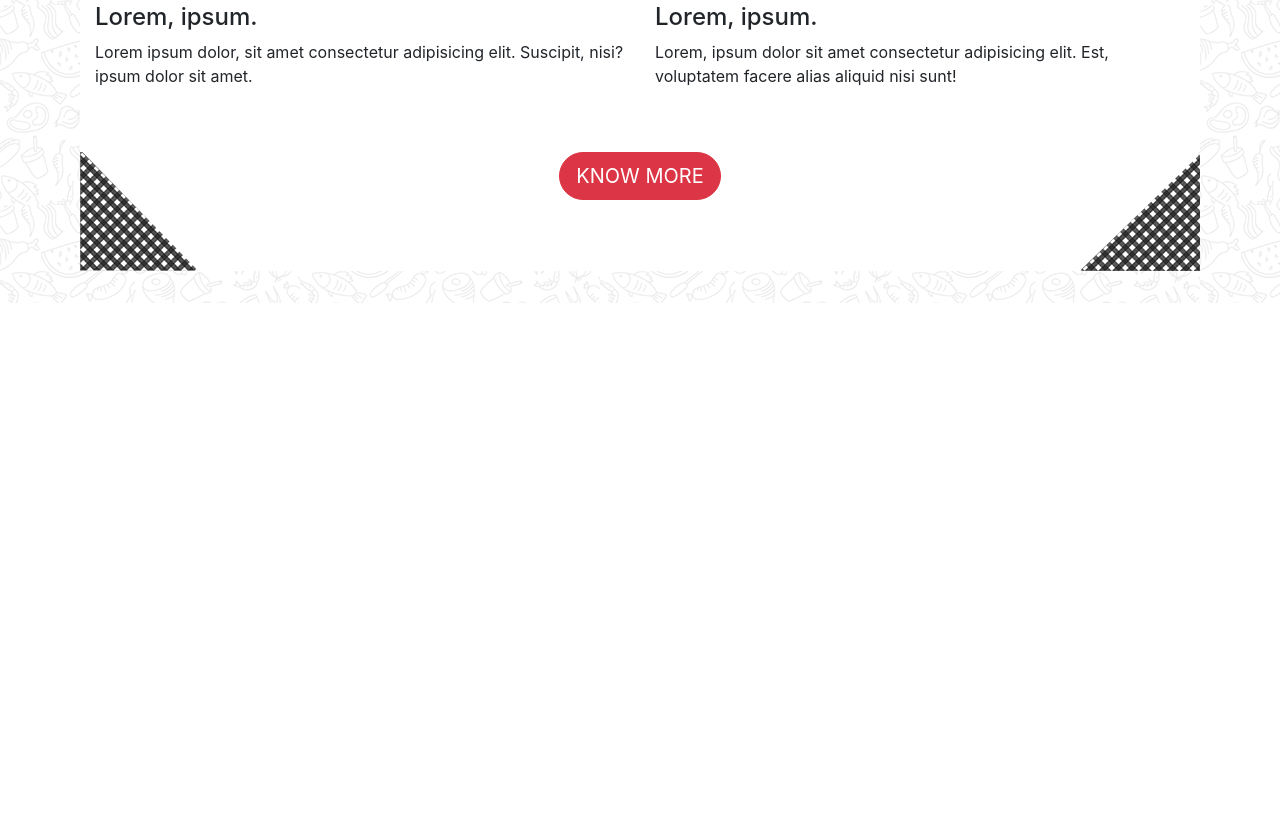
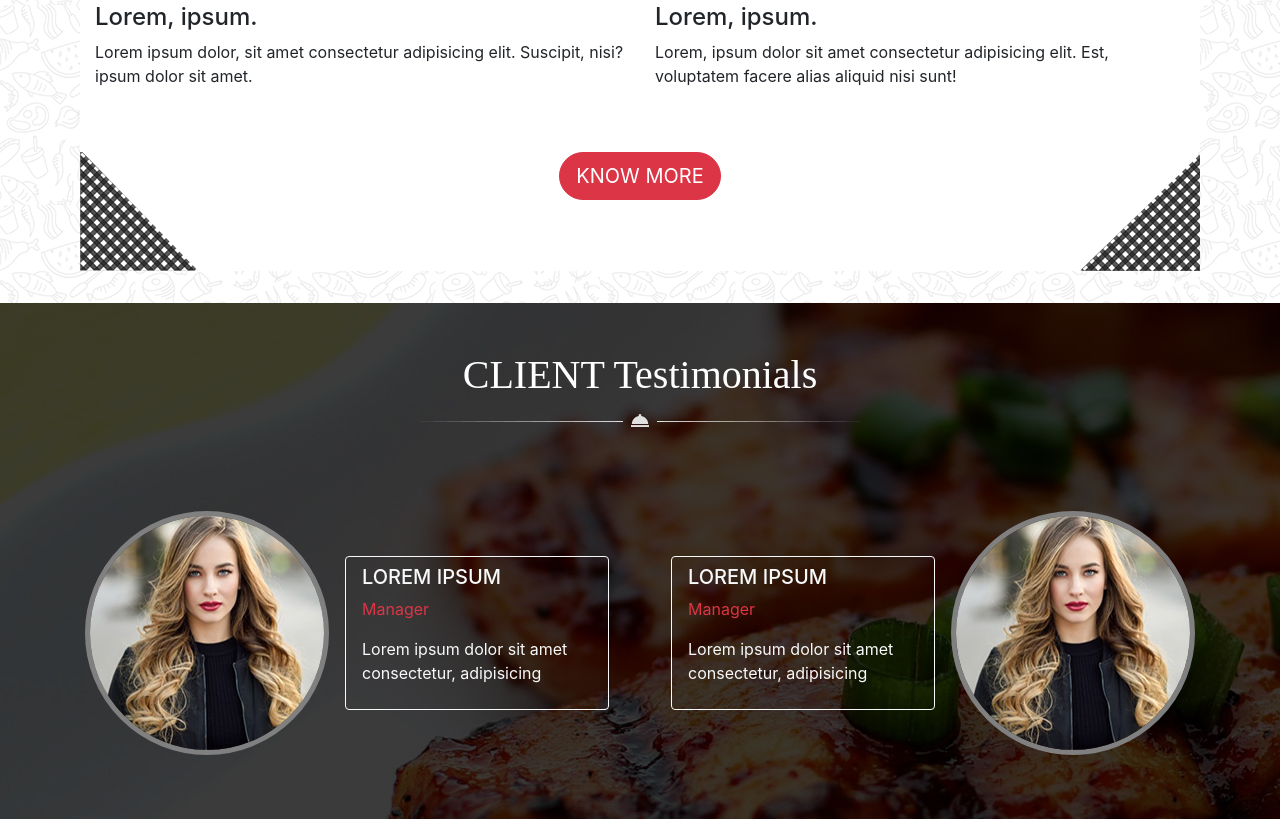
Before and after one commit to Abdellah-Mounajaik/coding_16_site_chef, a website: page index.html in a window 1280 px wide. Shown: the part 4658-5477 px from the top of the page. Before the commit the page ends 4961 px from the top, so only its background shows below. Drawn offline with nearby package versions, Linux system fonts and the light colour scheme; a web font is replaced by a local one.

Commit message:
section4

```diff
--- a/index.html
+++ b/index.html
@@ -335,10 +335,8 @@
             </div>
             <div class="bg-img container text-center mt-5">
                 <div class="container">
-
-
-                    <h4 class="pt-5 text-white">Lorem ipsum dolor sit amet. <span
-                            style="font-size: 35px;">+265206526</span>
+                    <h4 class="pt-5 text-white">Lorem ipsum dolor sit amet.
+                        <span style="font-size: 35px;">+265206526</span>
                     </h4>
                 </div>
                 <div class="container">
@@ -443,6 +441,40 @@
             </div>
         </div>
     </section>
+    <!-- fin de la section 3 -->
+    <!-- debut de la section 4 -->
+    <section class="s4 text-white">
+        <div class="container text-center pt-5 text-white">
+            <h1>CLIENT Testimonials</h1>
+            <img src="./public/img/decoration_line.png" alt="">
+        </div>
+        <div class="container mt-7">
+            <div class="row pb-6">
+                <div class="col-6">
+                    <div class="d-flex align-items-center">
+
+                        <img class=" imgf rounded-circle" src="./public/img/testimonial1.jpg" alt="">
+                        <div class="text-light px-3 py-2 mx-3 border border-light rounded">
+                            <h5>LOREM IPSUM</h5>
+                            <p class="text-danger">Manager</p>
+                            <p>Lorem ipsum dolor sit amet consectetur, adipisicing</p>
+                        </div>
+                    </div>
+                </div>
+                <div class="col-6">
+                    <div class="d-flex align-items-center">
+                        <div class="text-light px-3 py-2 mx-3 border border-light rounded">
+                            <h5>LOREM IPSUM</h5>
+                            <p class="text-danger">Manager</p>
+                            <p>Lorem ipsum dolor sit amet consectetur, adipisicing</p>
+                        </div>
+                        <img class="imgf rounded-circle" src="./public/img/testimonial1.jpg" alt="">
+                    </div>
+                </div>
+            </div>
+        </div>
+    </section>
+    <!-- fin de la section 4 -->
 
     <!-- script jquery -->
     <script src="./node_modules/jquery/dist/jquery.js"></script>
--- a/src/sass/modules/_section4.sass
+++ b/src/sass/modules/_section4.sass
@@ -0,0 +1,7 @@
+.s4
+    background-image: url("../img/testimonials_background.jpg")
+    .par
+        border: 2px solid  white
+    .imgf
+        border-radius: 10px
+        border: 5px solid gray
```
Also changed, not shown: public/css/app.css.
